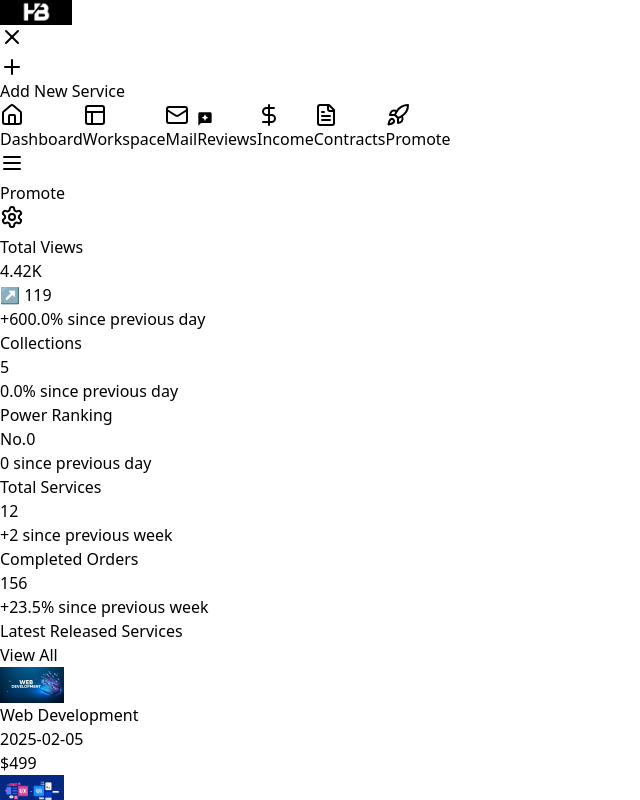
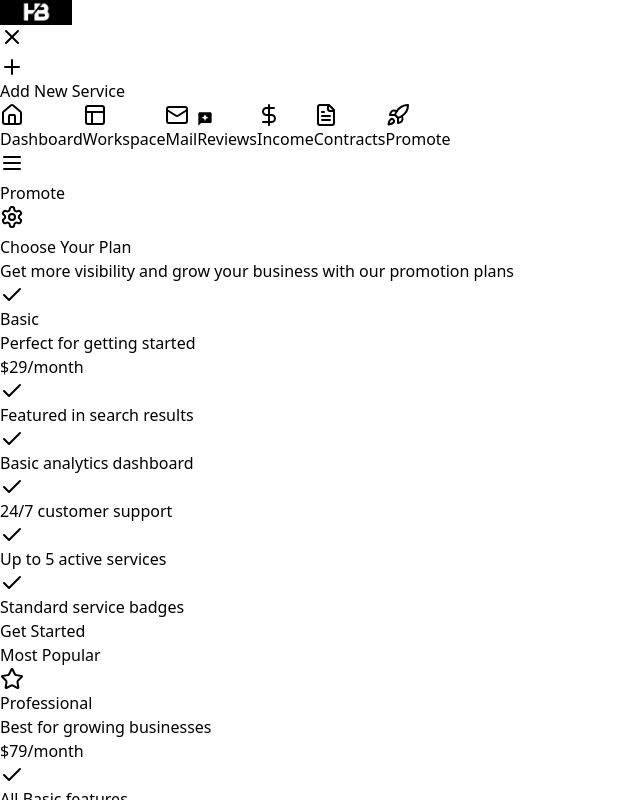
Before and after one commit to vivek98ji/nishit_parmar, a Next.js app in the folder nishit_parmarr/: page /service-page in a window 1280 px wide. Both pictures are taken after a click on the button "Promote". Shown: the top 800 px of the page, without its empty margins (0-640 px from the left). Built offline with nearby package versions, Linux system fonts and the light colour scheme.

Commit message:
feat--service-provider-complete

```diff
--- a/nishit_parmarr/src/components/service-provider/dashboard/main_content.tsx
+++ b/nishit_parmarr/src/components/service-provider/dashboard/main_content.tsx
@@ -6,6 +6,7 @@ import { Workspace } from "../workspace/workspace"
 import { Income } from "../income/income"
 import { MailInbox } from "../Mail/mail"
 import { ContractsSection} from "../contracts/contracts"
+import { PromotePlans } from "../promote/promote"
 
 interface MainContentProps {
   activeTab: string
@@ -27,6 +28,9 @@ export function MainContent({ activeTab }: MainContentProps) {
   }
   if (activeTab === "Contracts") {
     return <ContractsSection />
+  }
+  if (activeTab === "Promote") {
+    return <PromotePlans />
   }
 
   const stats = [
--- /dev/null
+++ b/nishit_parmarr/src/components/service-provider/promote/promote.tsx
@@ -0,0 +1,148 @@
+import React from 'react';
+import { Check, Star, Zap } from 'lucide-react';
+
+export function PromotePlans() {
+  const plans = [
+    {
+      name: 'Basic',
+      price: 29,
+      period: 'month',
+      description: 'Perfect for getting started',
+      icon: Check,
+      features: [
+        'Featured in search results',
+        'Basic analytics dashboard',
+        '24/7 customer support',
+        'Up to 5 active services',
+        'Standard service badges'
+      ],
+      color: 'blue',
+      popular: false
+    },
+    {
+      name: 'Professional',
+      price: 79,
+      period: 'month',
+      description: 'Best for growing businesses',
+      icon: Star,
+      features: [
+        'All Basic features',
+        'Priority search placement',
+        'Advanced analytics',
+        'Up to 15 active services',
+        'Verified seller badge',
+        'Custom service page',
+        'Priority customer support'
+      ],
+      color: 'purple',
+      popular: true
+    },
+    {
+      name: 'Enterprise',
+      price: 199,
+      period: 'month',
+      description: 'For large scale operations',
+      icon: Zap,
+      features: [
+        'All Professional features',
+        'Top search placement',
+        'Real-time analytics',
+        'Unlimited active services',
+        'Custom branding options',
+        'API access',
+        'Dedicated account manager',
+        'Custom reporting'
+      ],
+      color: 'green',
+      popular: false
+    }
+  ];
+
+  const getColorClasses = (color: string, isPopular: boolean) => {
+    const baseClasses = isPopular ? "border-2" : "border";
+    const colorMap: Record<string, { button: string; border: string; icon: string }> = {
+      blue: {
+        button: "bg-blue-600 hover:bg-blue-700",
+        border: `${baseClasses} border-blue-200`,
+        icon: "bg-blue-100 text-blue-600",
+      },
+      purple: {
+        button: "bg-purple-600 hover:bg-purple-700",
+        border: `${baseClasses} border-purple-200`,
+        icon: "bg-purple-100 text-purple-600",
+      },
+      green: {
+        button: "bg-green-600 hover:bg-green-700",
+        border: `${baseClasses} border-green-200`,
+        icon: "bg-green-100 text-green-600",
+      },
+    };
+
+    return colorMap[color] || colorMap.blue; // Default to 'blue' if color is invalid
+  };
+
+
+  return (
+    <div className="p-6 bg-white">
+      <div className="max-w-6xl mx-auto">
+        <div className="text-center mb-10">
+          <h2 className="text-3xl font-bold text-gray-900 mb-4">Choose Your Plan</h2>
+          <p className="text-gray-600">Get more visibility and grow your business with our promotion plans</p>
+        </div>
+
+        <div className="grid grid-cols-1 md:grid-cols-3 gap-8">
+          {plans.map((plan) => {
+            const colorClasses = getColorClasses(plan.color, plan.popular);
+            return (
+              <div
+                key={plan.name}
+                className={`rounded-lg ${colorClasses.border} p-6 relative hover:shadow-lg transition-shadow`}
+              >
+                {plan.popular && (
+                  <div className="absolute top-0 right-6 transform -translate-y-1/2">
+                    <span className="bg-purple-600 text-white text-sm px-3 py-1 rounded-full">
+                      Most Popular
+                    </span>
+                  </div>
+                )}
+
+                <div className={`${colorClasses.icon} rounded-full p-3 inline-block`}>
+                  <plan.icon className="w-6 h-6" />
+                </div>
+
+                <h3 className="text-xl font-bold text-gray-900 mt-4">{plan.name}</h3>
+                <p className="text-gray-600 mt-2">{plan.description}</p>
+
+                <div className="mt-4">
+                  <span className="text-4xl font-bold text-gray-900">${plan.price}</span>
+                  <span className="text-gray-600">/{plan.period}</span>
+                </div>
+
+                <ul className="mt-6 space-y-4">
+                  {plan.features.map((feature) => (
+                    <li key={feature} className="flex items-start">
+                      <Check className="w-5 h-5 text-green-500 mr-2 flex-shrink-0" />
+                      <span className="text-gray-600">{feature}</span>
+                    </li>
+                  ))}
+                </ul>
+
+                <button
+                  className={`w-full mt-8 ${colorClasses.button} text-white rounded-lg py-3 px-4 font-medium transition-colors duration-200`}
+                >
+                  Get Started
+                </button>
+              </div>
+            );
+          })}
+        </div>
+
+        <div className="text-center mt-10 text-gray-600">
+          <p>All plans include 14-day free trial. No credit card required.</p>
+        </div>
+      </div>
+    </div>
+  );
+}
+
+export default PromotePlans;
```
